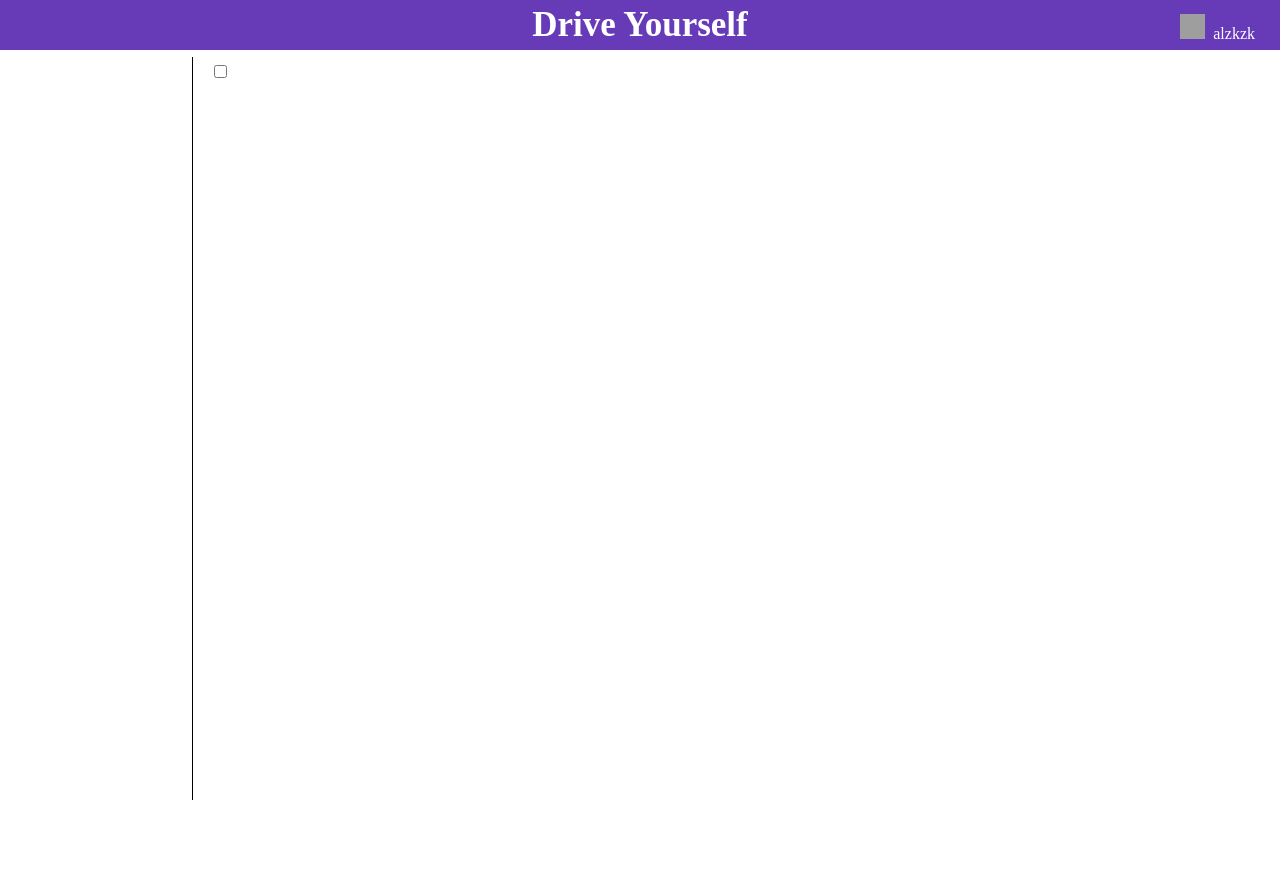
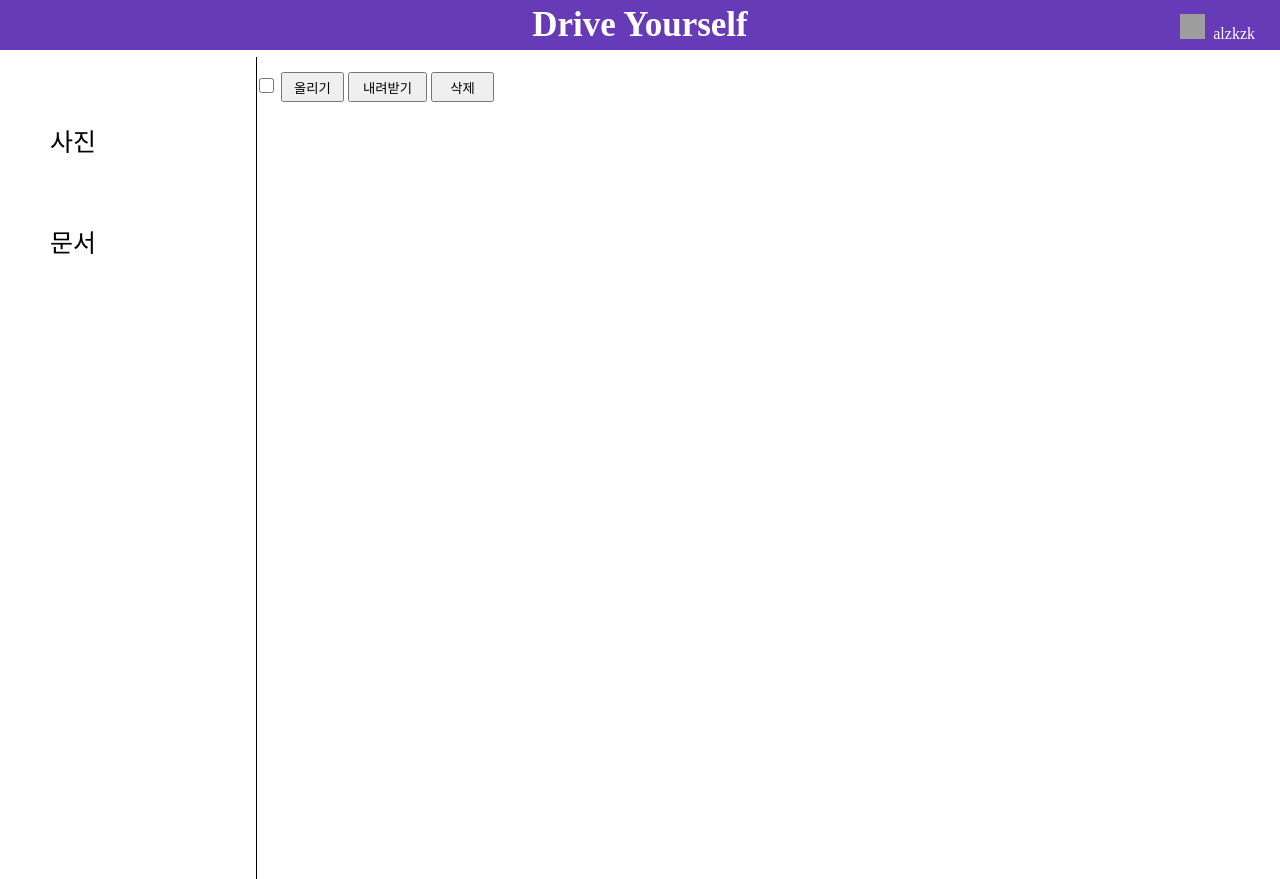
Before and after one commit to startergate/Cloud-Yourself, a PHP site: page /cloud.php in a window 1280 px wide. Before the commit the page ends 800 px from the top, so only its background shows below. Run offline with PHP 8.4, Linux system fonts and the light colour scheme; grey boxes are pictures that could not be loaded.

Commit message:
ui update

```diff
--- a/cloud.php
+++ b/cloud.php
@@ -42,10 +42,61 @@
         </div> -->
         <div class="barPlaceholder"></div>
         <div class="container">
-            <div class="nav"></div>
+            <div class="nav">
+                <!-- 화면 작아졌을때 버튼 나오도록 추가할 것(onedrive.live.com 참고) -->
+                <div class="dropdown">
+                    <p onclick="myFunction()" class="dropbtn" style="font-size: 25px;">사진</p>
+                    <div id="myDropdown" class="dropdown-content">
+                        <a href="#" style="font-size: 15px;">모든사진</a>
+                        <a href="#" style="font-size: 15px;">폴더</a>
+                    </div>
+                    <p class="dropbtn" style="font-size: 25px;">문서</p>
+                </div>
+            </div>
             <div class="filelist">
-                <input type="checkbox" name="chk_info" value="All check">
-            </div>
+                <input type="checkbox" name="chk_info" value="All check" style="width:15px; height:15px;">
+                <input type="button" name="올리기" value="올리기" style="width: 63; height: 30;">
+                <input type="button" name="내리기" value="내려받기"style="width: 79; height: 30;">
+                <input type="button" name="삭제" value="삭제" style="width: 63; height: 30">
         </div>
+        <div>
+
+        </div>
+            <script>
+                /* When the user clicks on the button,
+                toggle between hiding and showing the dropdown content */
+                function myFunction() {
+                    var dd = document.getElementById("myDropdown")
+                    dd.classList.toggle("show")
+                    dd.style.animationName = "dropdownOpen"
+                    dd.style.animationDuration = "1s"
+                }
+
+                // Close the dropdown menu if the user clicks outside of it
+                window.onclick = function(event) {
+                    if (!event.target.matches('.dropbtn')) {
+
+                        var dropdowns = document.getElementsByClassName("dropdown-content");
+                        var i;
+                        for (i = 0; i < dropdowns.length; i++) {
+                            var openDropdown = dropdowns[i];
+                            if (openDropdown.classList.contains('show')) {
+                                openDropdown.style.animationName = ""
+                                openDropdown.style.animationDuration = ""
+
+
+                                openDropdown.style.animationName = "dropdownOpen"
+                                openDropdown.style.animationDuration = "1s"
+                                openDropdown.style.animationDirection = "reverse"
+                                setTimeout(() => {
+                                    openDropdown.classList.remove('show');
+                                }, 1000);
+
+
+                        }
+                    }
+                }
+            }
+            </script>
     </body>
 </html>
--- a/css/Cloud.css
+++ b/css/Cloud.css
@@ -17,6 +17,7 @@ a.gnb-my:hover .gnb-name {
     background-color: #673ab7;
     position: fixed;
     z-index: 0;
+    z-index: 99999;
     width: 100vw;
 }
 
@@ -91,7 +92,6 @@ a {
 
 }
 
-
 .blind {
     display:table; margin-left:auto; margin-right:auto;
     font-size: 35px;
@@ -106,21 +106,28 @@ a{
     text-decoration: none;
 }
 
-@media (min-width: 992px) {
+.filelist {
+    position: fixed;
+    left: 225px;
+    top: 57px;
+    padding: 15px 15px 0px 30px;
+}
+.nav {
+    height: 100vh;
+    padding: 20px 1px 2px 30px;
+    font-size: 25px;
+}
+
+@media (min-width: 900px) {
     .nav {
-        height: calc(100vh - 57px);
-        width: 15%;
+        width: 225px;
         border-right: 1px solid black;
     }
-    .filelist {
-        height: calc(100vh - 57px);
-        margin-left: -3px;
-        padding: 5px 1px 2px 20px;
-    }
 }
-@media (max-width: 991.98px) {
-    .filelist {
-        margin-left:-15%;
+
+@media (max-width: 800px) {
+    .nav {
+        margin-left: -15%;
     }
 }
 
@@ -132,3 +139,78 @@ a{
 .container {
     display: flex;
 }
+
+.dropbtn {
+    background-color: none;
+    color: black;
+    padding: 20px;
+    font-size: 20px;
+    border: none;
+    cursor: pointer;
+}
+
+/* Dropdown button on hover & focus */
+.dropbtn:hover, .dropbtn:focus {
+    background-color: dgray;
+}
+
+/* The container <div> - needed to position the dropdown content */
+.dropdown {
+    position: relative;
+    display: inline-block;
+}
+
+/* Dropdown Content (Hidden by Default) */
+.dropdown-content {
+    display: none;
+    position: absolute;
+    background-color: #f9f9f9;
+    min-width: 160px;
+    box-shadow: 0px 8px 16px 0px rgba(0,0,0,0.2);
+}
+
+/* Links inside the dropdown */
+.dropdown-content a {
+    color: black;
+    padding: 12px 16px;
+    text-decoration: none;
+    display: block;
+    margin-left: -174px;
+}
+
+/* Change color of dropdown links on hover */
+.dropdown-content a:hover {background-color: #f1f1f1}
+
+@keyframes dropdownOpen {
+    0% {
+        margin-left: -174px;
+    }
+    100% {
+        margin-left: 0px;
+    }
+}
+
+/* Show the dropdown menu (use JS to add this class to the .dropdown-content container when the user clicks on the dropdown button) */
+.show {display:block;}
+
+
+
+/*.menubar{
+    list-style: none;
+    padding-left: 0px;
+}*/
+
+/*.menubar li ul {
+    height: auto;
+    padding: 15px 1px 2px 30px;
+    margin: 0px;
+    border: 0px;
+    position: absolute;
+    width: 200px;
+    z-index: 200;
+    font-size: 18px;
+}*/
+
+/*.menubar li:hover ul{
+    display: block;
+}*/
```
